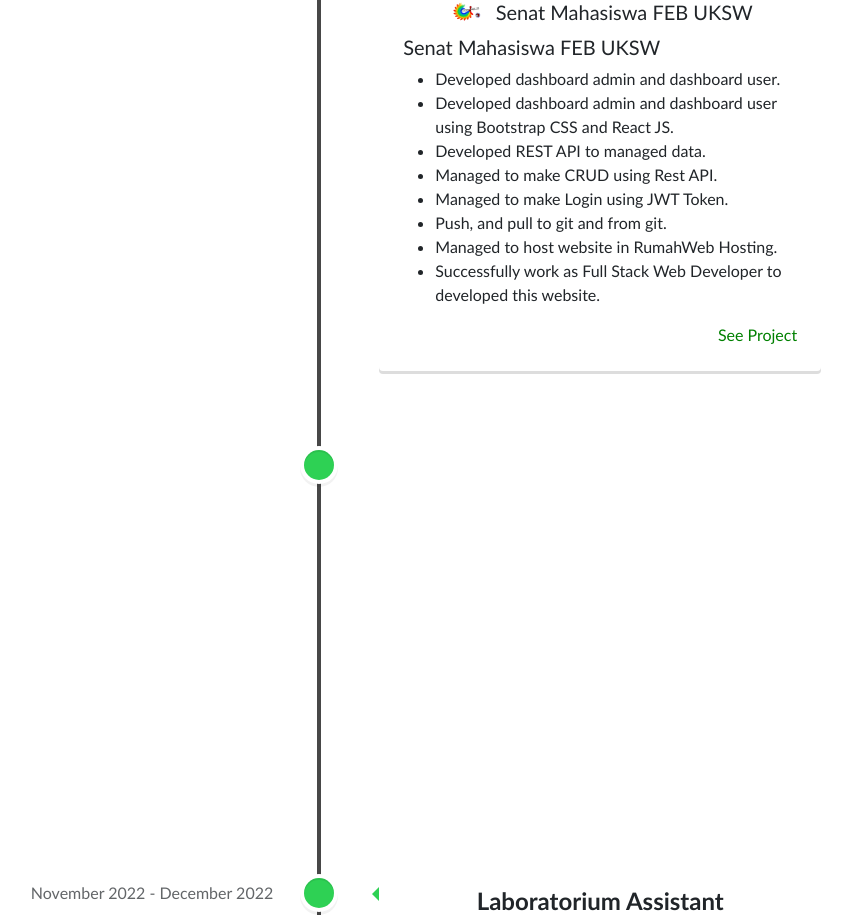
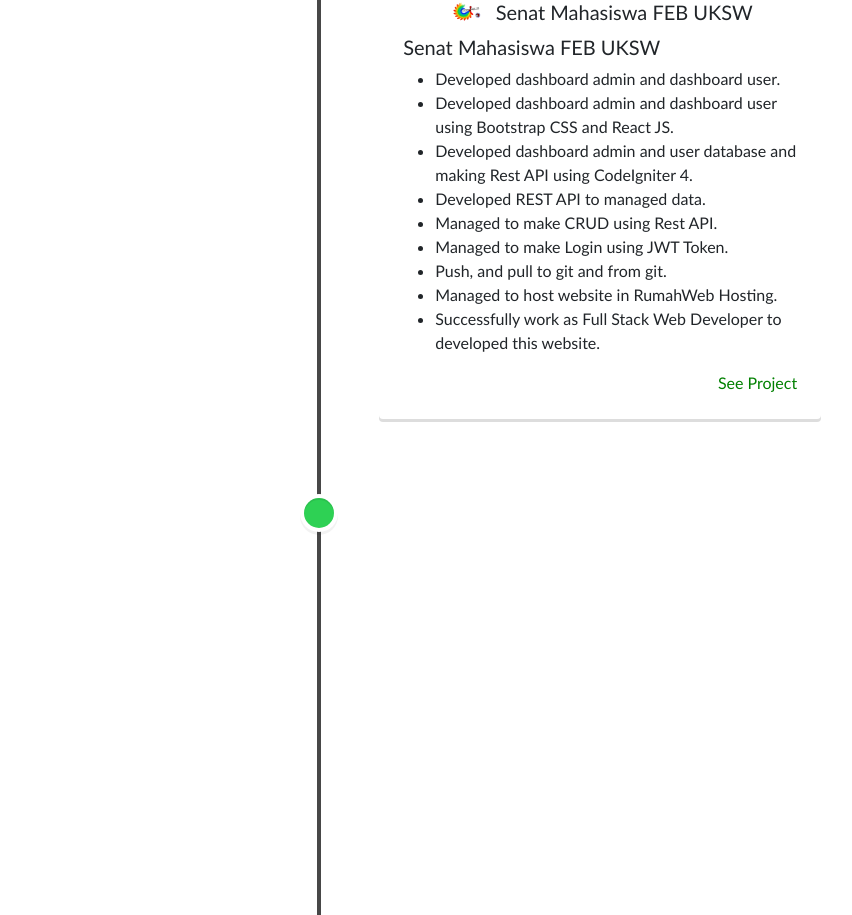
Before and after one commit to msadhimb/portofolioMarkIV, a React (Create React App) app: page / in a window 1280 px wide. Shown: the part 1534-2449 px from the top of the page, without its empty margins (321-1173 px from the left). Built offline with nearby package versions, Linux system fonts and the light colour scheme.

Commit message:
add a new job desc in senat and update cv

```diff
--- a/src/component/Experience/Experience.jsx
+++ b/src/component/Experience/Experience.jsx
@@ -18,6 +18,7 @@ const Experience = () => {
       <div className="container">
         <h2 className="mt-5 mb-3">Work Experience</h2>
         <VerticalTimeline lineColor="#474747" animate={true}>
+          {/* Len */}
           <VerticalTimelineElement
             className="vertical-timeline-element--work"
             contentStyle={{ background: "rgb(19, 68, 158)", color: "#fff" }}
@@ -93,6 +94,10 @@ const Experience = () => {
                 <li className="text-start">
                   Developed dashboard admin and dashboard user using Bootstrap
                   CSS and React JS.
+                </li>
+                <li className="text-start">
+                  Developed dashboard admin and user database and making Rest
+                  API using CodeIgniter 4.
                 </li>
                 <li className="text-start">
                   Developed REST API to managed data.
```
Also changed, not shown: 1 other file (tests, documents, lock files or other folders).
